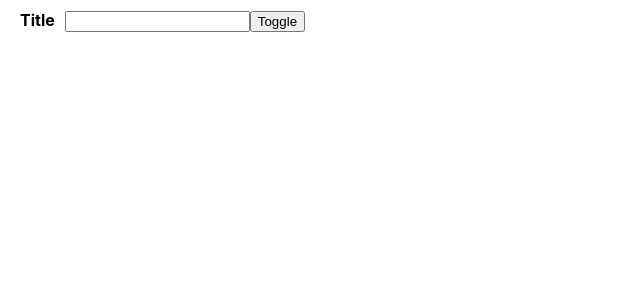
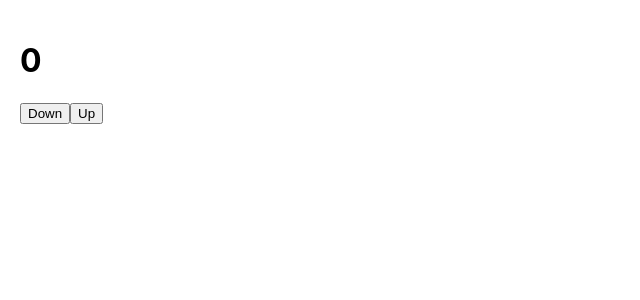
Before and after one commit to MinhBang1000/learning-react-js, a React (Create React App) app: page / in a window 1280 px wide. Shown: the top 300 px of the page, without its empty margins (0-640 px from the left). Built offline with nearby package versions, Linux system fonts and the light colour scheme.

Commit message:
useReducer simple version

```diff
--- a/src/App.js
+++ b/src/App.js
@@ -1,33 +1,35 @@
-import { useEffect, useState } from "react";
+import { useReducer } from "react";
 
-function App() {
-  const [title, setTitle] = useState("");
-  const [toggle, setToggle] = useState(false);
-  const [size, setSize] = useState(window.innerWidth);
+// initState
+const initState = 0
 
-  // One effect use for one Logic
-  useEffect(() => {
-    const handleResize = () => {
-      setSize(window.innerWidth);
-    };
+// Action
+const UP_COUNT = 'up'
+const DOWN_COUNT = 'down'
 
-    // Add event by use effect
-    window.addEventListener("resize", handleResize);
+// Reducer function
+const reducer = (state, action) => {
+  switch (action) {
+    case UP_COUNT: {
+      return state + 1
+    }
+    case DOWN_COUNT: {
+      return state - 1
+    }
+    default: {
+      throw new Error("Invalid action !")
+    }
+  }
+}
 
-    // clean up function
-    return function () {
-      window.removeEventListener("resize", handleResize);
-    };
-  }, []);
+const App = () => {
+  const [count, dispatch] = useReducer(reducer, initState)
 
   return (
-    <div className="app" style={{ padding: 10 }}>
-      <label style={{ paddingLeft: 10, paddingRight: 10, fontWeight: "bold" }}>
-        Title
-      </label>
-      <input value={title} onChange={(e) => setTitle(e.target.value)} />
-      <button onClick={() =>  setToggle(!toggle)}>Toggle</button>
-      {toggle && <h1>{size}</h1>}
+    <div className="app" style={{ padding: 20 }}>
+      <h1>{count}</h1>
+      <button onClick={() => dispatch(DOWN_COUNT)}>Down</button>
+      <button onClick={() => dispatch(UP_COUNT)}>Up</button>
     </div>
   );
 }
```
